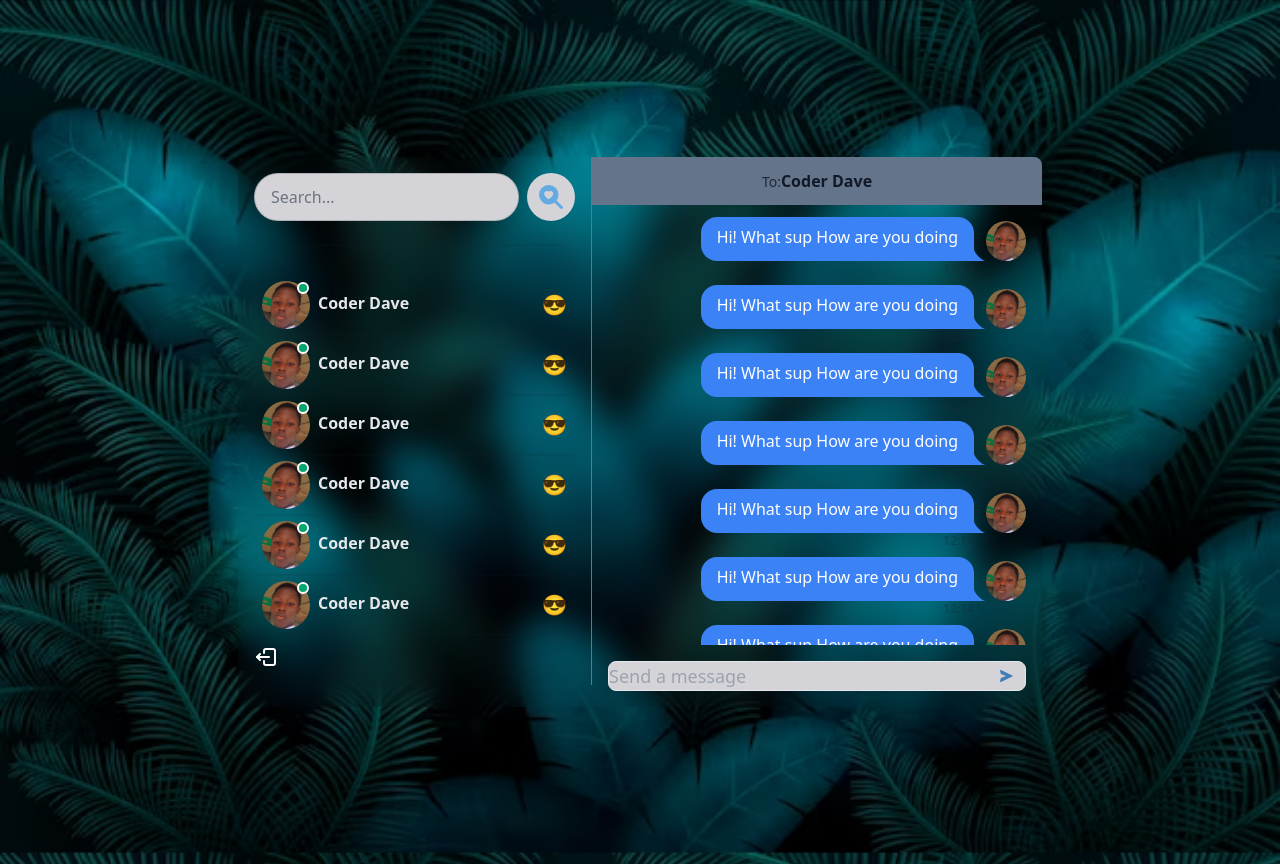
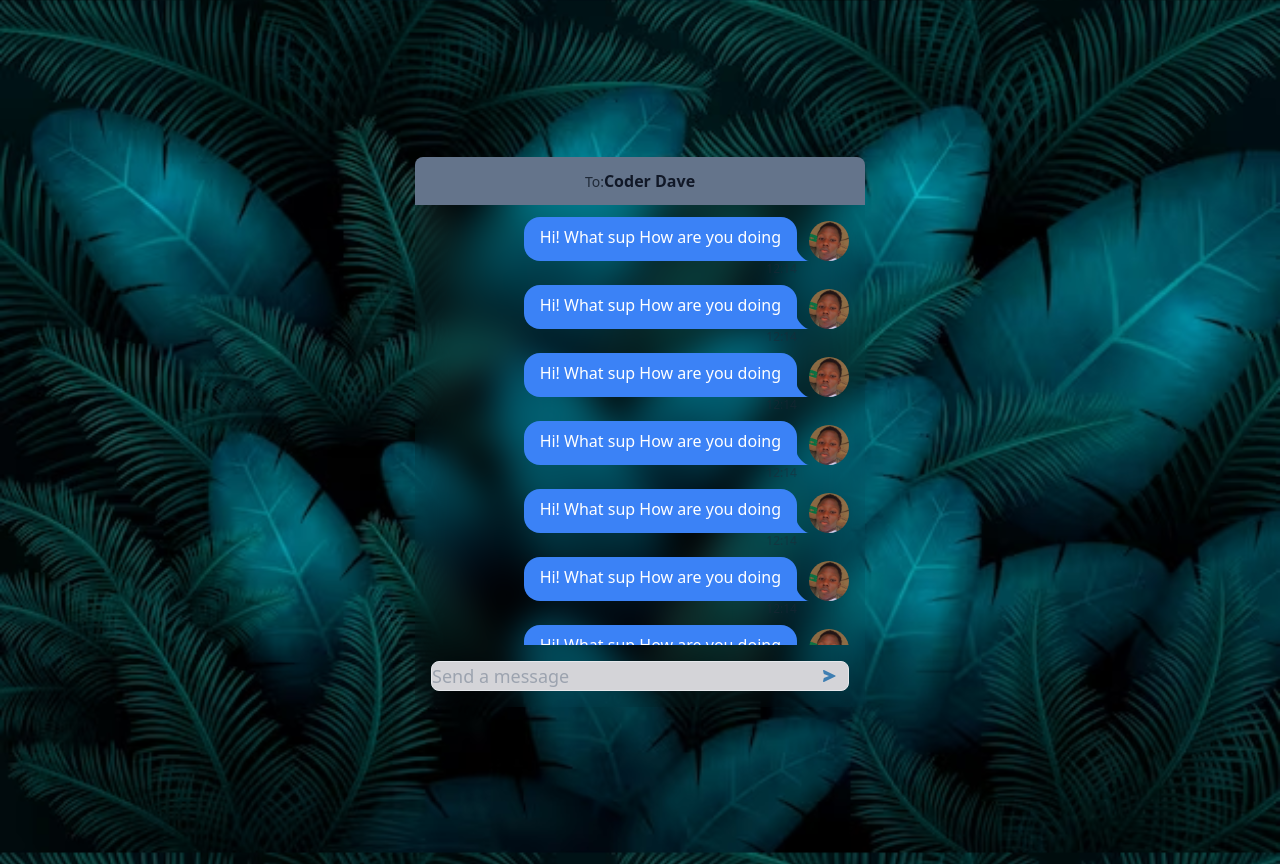
Before and after one commit to okoid721/CHAT_FULL_PROJECT, a React (Vite) app in the folder frontend/: page / in a window 1280 px wide. Built offline with nearby package versions, Linux system fonts and the light colour scheme.

Commit message:
Chat app full project

```diff
--- a/frontend/src/pages/home/Home.jsx
+++ b/frontend/src/pages/home/Home.jsx
@@ -6,7 +6,7 @@ import MessageContainer from '../../component/messages/MessageContainer'
 const Home = () => {
   return (
     <div className='flex sm:h-[450px] md:h-[550px] rounded-lg overflow-hidden bg-gray-400 bg-clip-padding backdrop-filter backdrop-blur-lg bg-opacity-0'>
-      <SideBar />
+      {/* <SideBar /> */}
       <MessageContainer />
     </div>
   )
```
